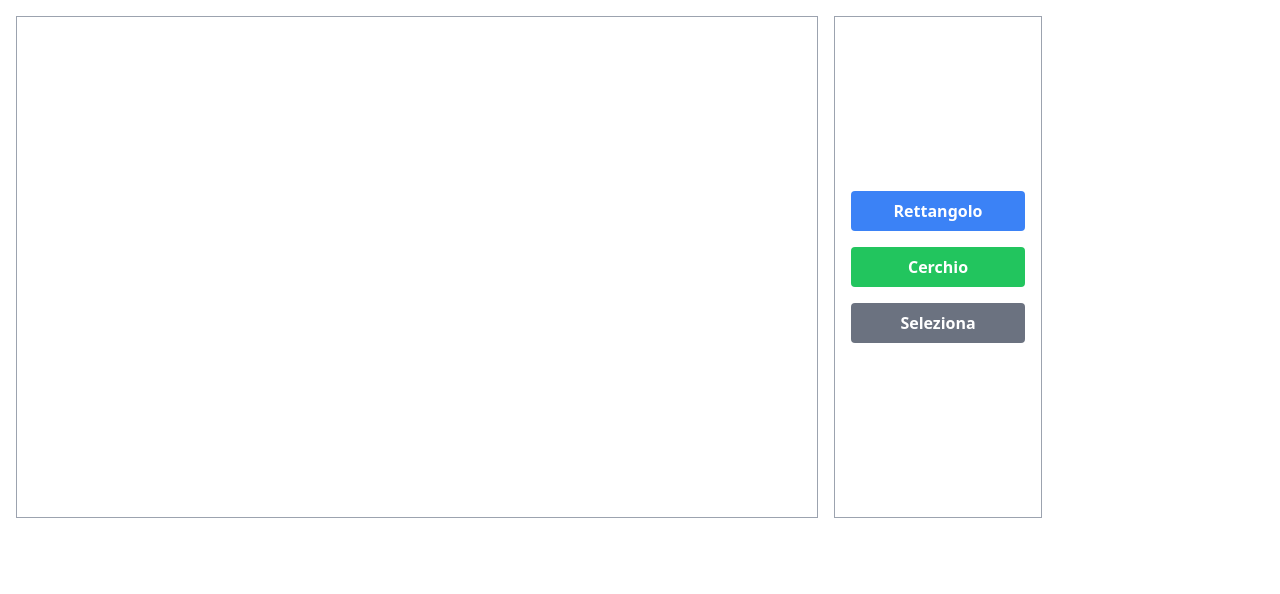
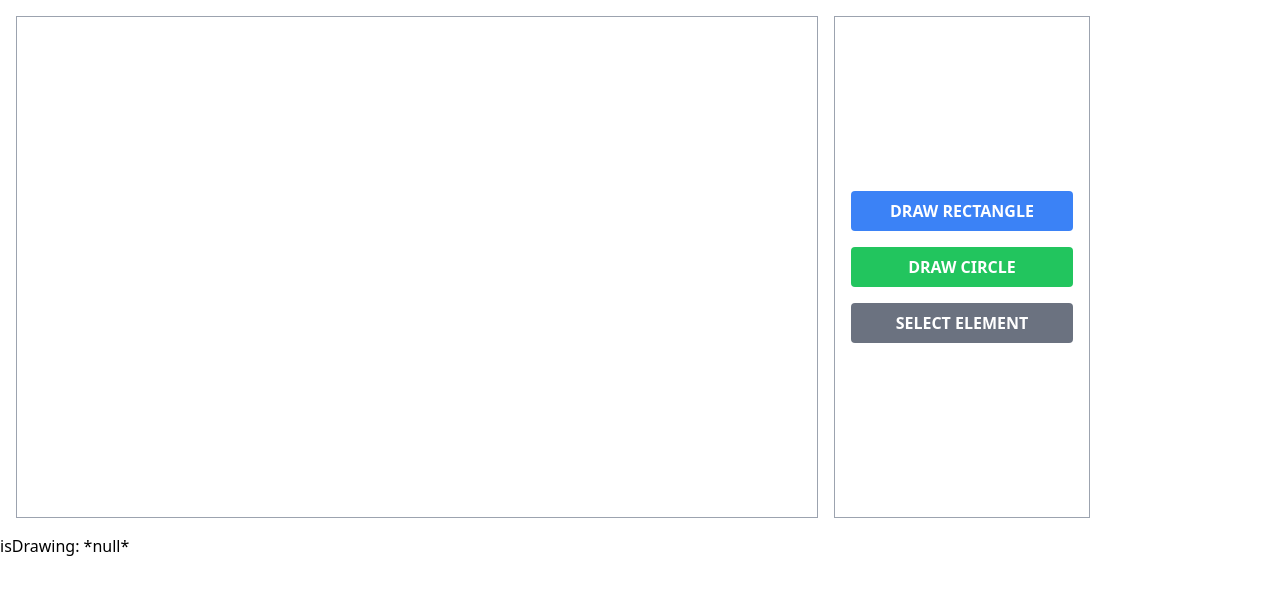
Before and after one commit to gianlucabaldin/image-annotation-tool, a React (Create React App) app: page / in a window 1280 px wide. Shown: the top 594 px of the page. Built offline with nearby package versions, Linux system fonts and the light colour scheme.

Commit message:
adding draw circle

```diff
--- a/src/App.tsx
+++ b/src/App.tsx
@@ -1,13 +1,19 @@
-import React from "react";
+import React, { useState } from "react";
 import Board from "./components/Board";
 import Toolbar from "./components/Toolbar";
+import { ACTION_TYPES } from "./utils/types";
 
 const App: React.FC = () => {
+  const [isDrawing, setIsDrawing] = useState<ACTION_TYPES | null>(null);
   return (
-    <div className="flex">
-      <Board />
-      <Toolbar />
-    </div>
+    <>
+      <div className="flex">
+        <Board action={isDrawing} />
+        <Toolbar setAction={setIsDrawing} />
+      </div>
+      {/* to remove */}
+      <p>isDrawing: *{(isDrawing ?? "null").toString()}*</p>
+    </>
   );
 };
 
--- a/src/components/Board.tsx
+++ b/src/components/Board.tsx
@@ -1,6 +1,10 @@
 import React, { useEffect, useRef, useState } from "react";
+import { ACTION_TYPES } from "../utils/types";
 
-const Board: React.FC = () => {
+interface BoardProps {
+  action: ACTION_TYPES | null;
+}
+const Board = ({ action }: BoardProps) => {
   const canvasRef = useRef<HTMLCanvasElement>(null);
   const [isDrawing, setIsDrawing] = useState(false);
   const [startX, setStartX] = useState<number | null>(null);
@@ -18,14 +22,14 @@ const Board: React.FC = () => {
   }, []);
 
   const handleClick = (e: React.MouseEvent<HTMLCanvasElement, MouseEvent>) => {
-    if (context) {
+    if (context && action) {
       setIsDrawing(true);
       if (startX === null && startY === null) {
         setStartX(e.clientX);
         setStartY(e.clientY);
         setIsDrawing(true);
       } else {
-        drawRectangle(e.clientX, e.clientY);
+        draw(e.clientX, e.clientY, action);
       }
     }
   };
@@ -35,12 +39,18 @@ const Board: React.FC = () => {
     setStartY(null);
   };
 
-  const drawRectangle = (x: number, y: number) => {
+  const draw = (x: number, y: number, action: ACTION_TYPES) => {
     if (context && startX !== null && startY !== null) {
       const width = x - startX;
       const height = y - startY;
       context.strokeStyle = "red";
-      context.strokeRect(startX, startY, width, height);
+      if (action === ACTION_TYPES.DRAW_RECTANGLE) {
+        context.strokeRect(startX, startY, width, height);
+      } else if (action === ACTION_TYPES.DRAW_CIRCLE) {
+        context.beginPath();
+        context.arc(startX, startY, Math.abs(width / 2), 0, 2 * Math.PI);
+        context.stroke();
+      }
       resetCoordinates();
       setIsDrawing(false);
     }
--- a/src/components/Toolbar.tsx
+++ b/src/components/Toolbar.tsx
@@ -1,29 +1,28 @@
 import React from "react";
+import { ACTION_TYPES } from "../utils/types";
 
 const Toolbar: React.FC<{
-  onCreateRectangle?: () => void;
-  onCreateCircle?: () => void;
-  onSelect?: () => void;
-}> = ({ onCreateRectangle, onCreateCircle, onSelect }) => {
+  setAction: (action: ACTION_TYPES) => void;
+}> = ({ setAction }) => {
   return (
-    <div className="flex flex-col gap-4 justify-center my-4 px-4 w-52 border border-gray-400">
+    <div className="flex flex-col gap-4 justify-center my-4 px-4 w-64 border border-gray-400">
       <button
         className="bg-blue-500 hover:bg-blue-700 text-white font-bold py-2 px-4 rounded mr-2 w-full"
-        onClick={onCreateRectangle}
+        onClick={() => setAction(ACTION_TYPES.DRAW_RECTANGLE)}
       >
-        Rettangolo
+        DRAW RECTANGLE
       </button>
       <button
         className="bg-green-500 hover:bg-green-700 text-white font-bold py-2 px-4 rounded mr-2 w-full"
-        onClick={onCreateCircle}
+        onClick={() => setAction(ACTION_TYPES.DRAW_CIRCLE)}
       >
-        Cerchio
+        DRAW CIRCLE
       </button>
       <button
         className="bg-gray-500 hover:bg-gray-700 text-white font-bold py-2 px-4 rounded w-full"
-        onClick={onSelect}
+        onClick={() => setAction(ACTION_TYPES.SELECT)}
       >
-        Seleziona
+        SELECT ELEMENT
       </button>
     </div>
   );
--- /dev/null
+++ b/src/utils/types.ts
@@ -0,0 +1,5 @@
+export enum ACTION_TYPES {
+  DRAW_RECTANGLE = "DRAW_RECTANGLE",
+  DRAW_CIRCLE = "DRAW_CIRCLE",
+  SELECT = "SELECT",
+}
```
